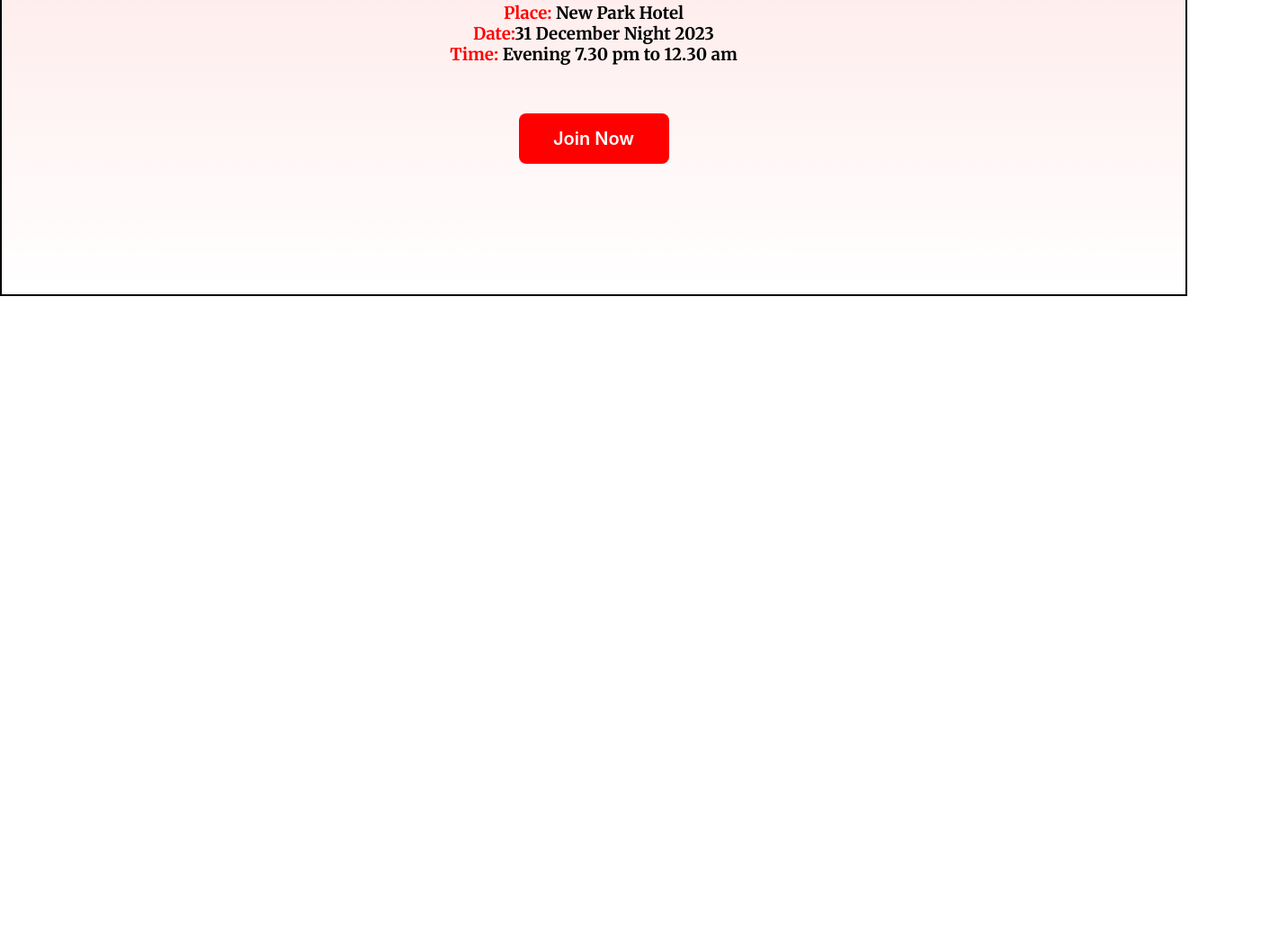
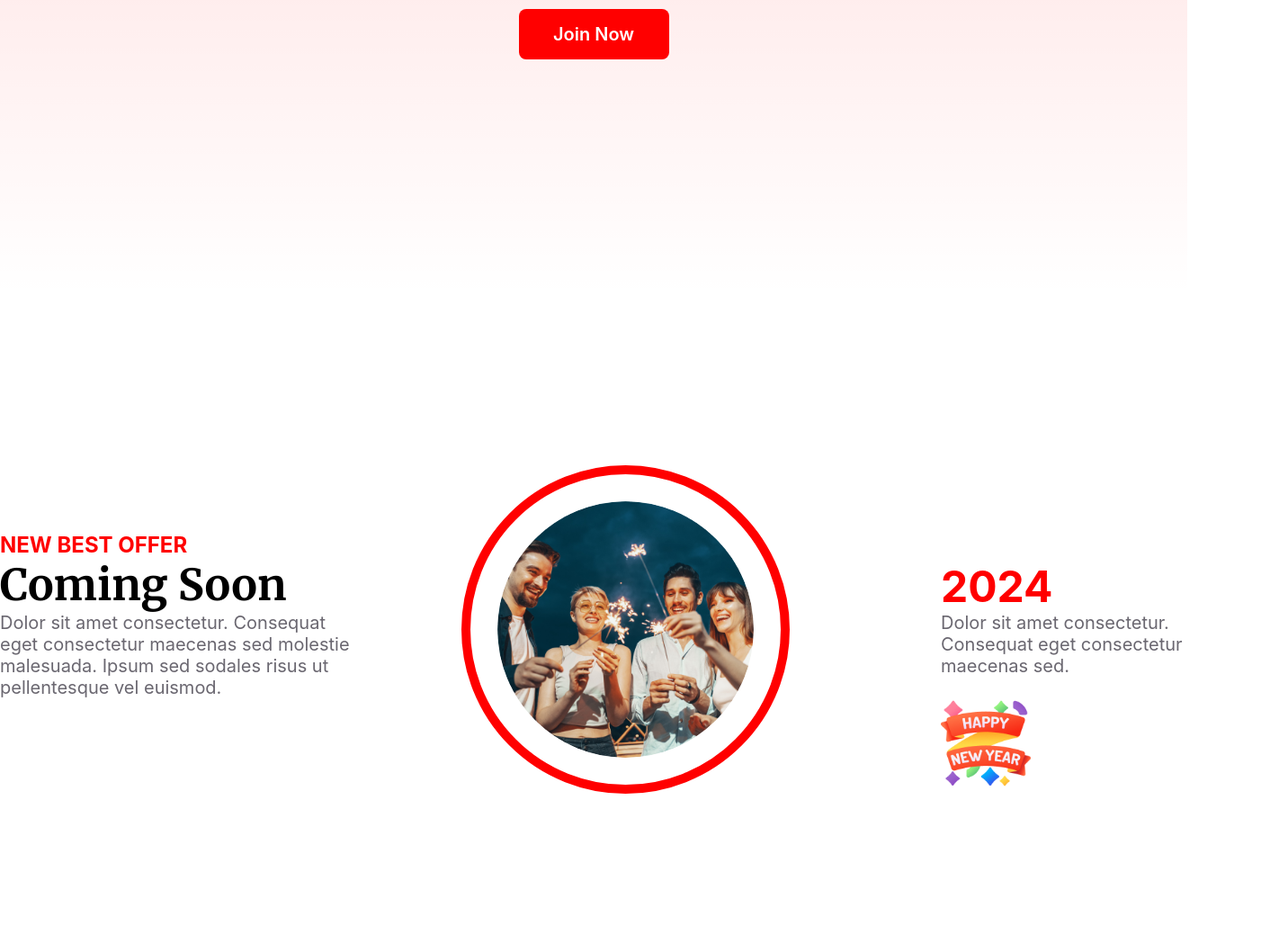
Before and after one commit to jannatOnu/new-year-offer, a plain HTML site: page index.html in a window 1280 px wide. Shown: the part 2543-3592 px from the top of the page at 90% size, 1422 px wide, since content can reach past the window. Before the commit the page ends 2872 px from the top, so only its background shows below. Drawn offline with Linux system fonts and the light colour scheme.

Commit message:
added the comming-soon-container

```diff
--- a/index.html
+++ b/index.html
@@ -54,15 +54,27 @@
                 <span class="second-btn">Join Now</span>
 
             </div>
+        </section>
+          <!-- place section ends here  -->
+           <!-- coming soon section starts here -->
+            <section class="coming-soon-container">
+                <div class="leftside-item">
+                    <h5>NEW BEST OFFER</h5>
+                    <h2>Coming Soon</h2>
+                    <p>Dolor sit amet consectetur. Consequat eget consectetur maecenas sed molestie malesuada. Ipsum sed sodales risus ut pellentesque vel euismod. </p>
+                </div>
+                <div class="midside-item">
+                    <img src="images/Ellipse 1.png" alt="">
+                </div>
+                <div class="rightside-item">
+                    <h2>2024</h2>
+                    <p>Dolor sit amet consectetur. Consequat eget consectetur maecenas sed.</p>
+                    <img src="images/Group 96.png" alt="">
+                </div>
+            </section>
 
 
-           </section>
-
-
-
-
-
-          <!-- place section ends here  -->
+           <!-- coming soon section ends here -->
 
     </main>
     <footer>
--- a/styles/style.css
+++ b/styles/style.css
@@ -166,7 +166,7 @@ body{
 margin: 0 auto;
 margin-top: 120px;
 
-    border: 2px solid black;
+
  }
 
  .place-content{
@@ -205,3 +205,110 @@ margin-top: 120px;
     margin-top: 34px;
 
  }
+ .coming-soon-container{
+
+    margin: 0 auto;
+    height: 463px;
+    width: 1320px;
+    margin-top: 120px;
+    display: flex;
+
+
+ }
+ .leftside-item{
+    width: 33%;
+    height: 500px;
+    display: flex;
+    flex-direction: column;
+    justify-content: center;
+    margin-bottom: 104px;
+ }
+ .leftside-item h5{
+    height: 29px;
+    font-family: Inter;
+    font-size: 24px ;
+    font-weight: 400px ;
+    gap:20px ;
+    color: #FF0000;
+
+
+ }
+ .leftside-item h2{
+    height: 60px;
+    width: 328px;
+    font-family: Merriweather;
+    font-size: 48px ;
+    font-weight:bolder ;
+    gap:20px ;
+
+ }
+ .leftside-item p{
+    height: 128px;
+    width: 393px;
+    font-family: Inter;
+    font-size: 20px ;
+    font-weight: 400px;
+    color: rgb(7, 2, 17,60%);
+
+ }
+ .midside-item{
+    width: 463px;
+    height: 500px;
+    display: flex;
+    text-align: center;
+    align-items: center;
+    margin: 0 auto;
+    margin-left: 70px;
+
+ }
+ .midside-item img{
+    height: 365px;
+    width: 365px ;
+    border-radius: 50%;
+    border: 10px solid #FF0000;
+    padding: 30px;
+    background-position: center;
+    margin: 50px;
+ }
+ .rightside-item{
+    width: 33%;
+    height: 600px;
+    display: flex;
+    flex-direction: column;
+
+
+    margin: 0 auto;
+    align-items: right;
+
+    justify-content: center;
+    margin-bottom: 181px;
+    margin-left: 120px;
+
+ }
+ .rightside-item h2{
+height: 58px;
+width: 126px;
+font-family: Inter;
+    font-size: 48px ;
+    font-weight: 600px;
+    color: #FF0000;
+
+
+ }
+ .rightside-item p{
+height: 96px;
+width: 276px;
+font-family: Inter;
+    font-size: 20px ;
+
+    color: rgb(7, 2, 17,60%);
+    gap: 45px;
+
+
+ }
+ .rightside-item img{
+height: 100px;
+width: 100px;
+margin-right: 276px;
+
+ }
```
